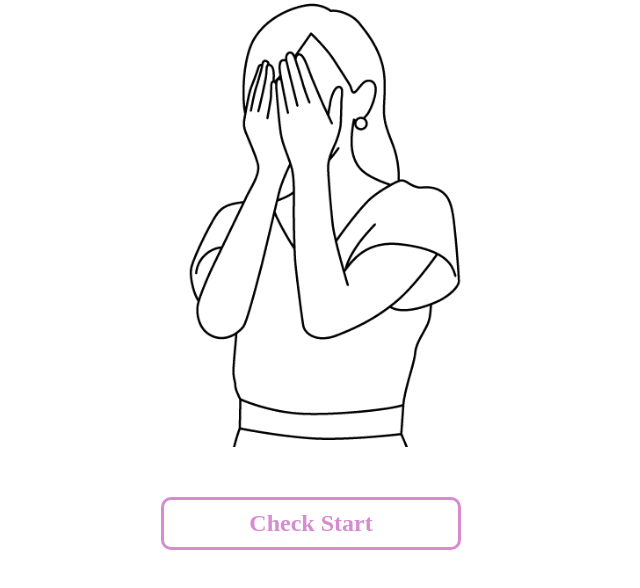
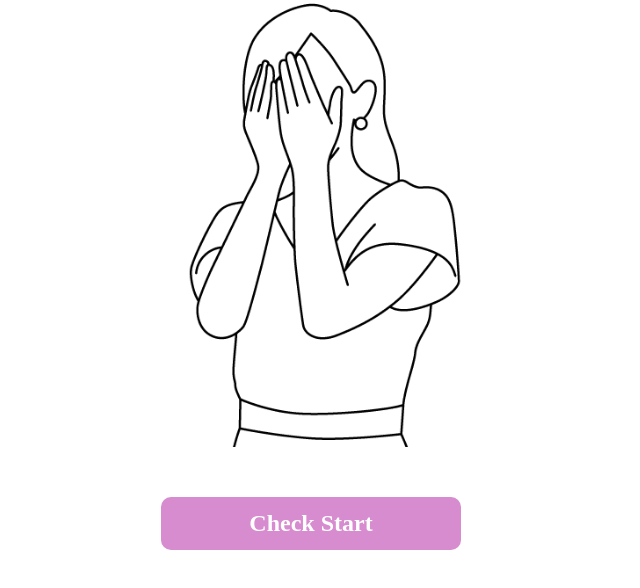
Before and after one commit to om-hondaseiha/GPS_hands-on_demo2, a plain HTML site: page index.html in a window 1280 px wide. In both pictures the pointer is over the element "Check Start". Shown: the part 170-758 px from the top of the page, without its empty margins (329-969 px from the left). Drawn offline with Linux system fonts and the light colour scheme.

Commit message:
[add] pink-button:hover

```diff
--- a/style.css
+++ b/style.css
@@ -13,7 +13,12 @@
   color: #d68cce;
   font-weight: bold;
   font-size: 24px;
+  transition: all 0.5s ease-in-out;
   cursor: pointer;
+}
+.pink-button:hover {
+  background-color: #d68cce;
+  color: #fff;
 }
 
 main {
```
